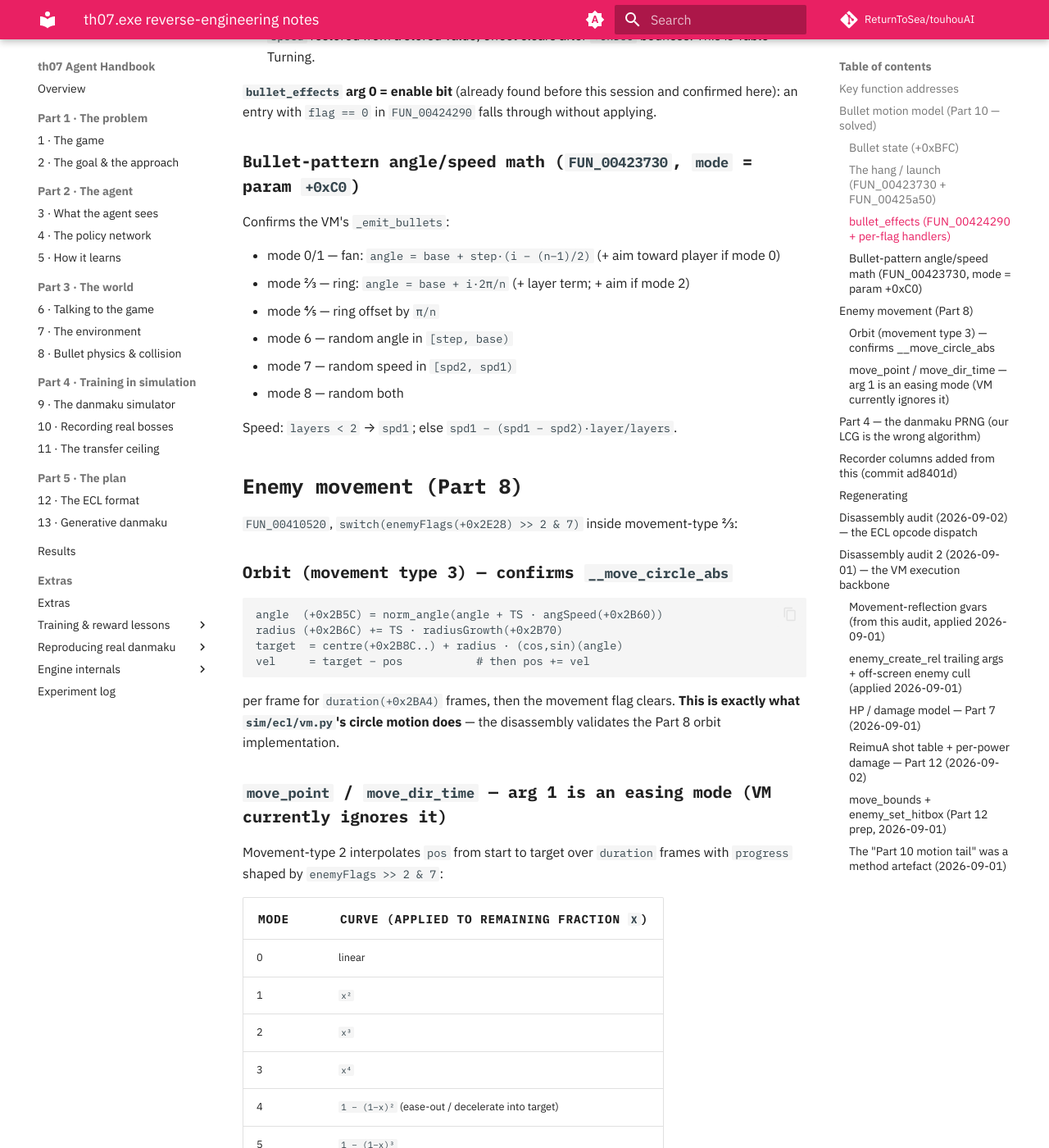
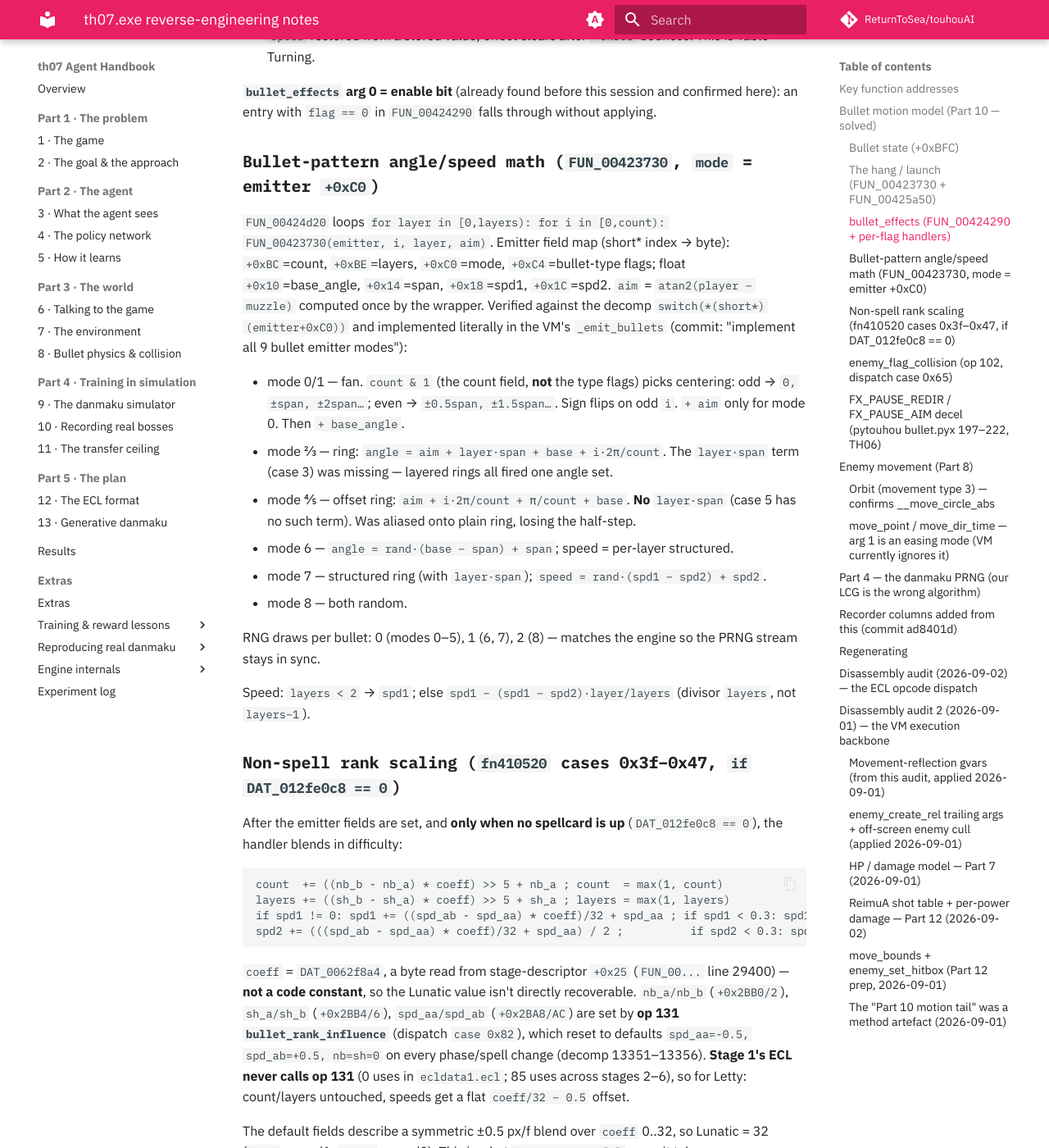
Before and after one commit to ReturnToSea/touhouAI, an MkDocs documentation site: the page built from docs/th07-re-notes.md, in a window 1280 px wide and 1400 px high, scrolled down 2944 px. Shown: the whole window at 82% size. Built offline with MkDocs 1.6.1 and Material for MkDocs 9.7.7, drawn with Linux system fonts in a browser that asks for light colours; comment, search, counter and statistics services are not loaded; some of the changed text lies outside the part shown.

Commit message:
docs: RE notes for the emitter modes, rank scaling, collision & FX decel fixes
Co-Authored-By: Claude Sonnet 5 <noreply@anthropic.com>
Claude-Session: https://claude.ai/code/session_01HvK66xWtekmqmw4fENNeN8

````diff
--- a/docs/th07-re-notes.md
+++ b/docs/th07-re-notes.md
@@ -106,18 +106,76 @@ Each frame, for each entry, the engine applies it **only if
 confirmed here): an entry with `flag == 0` in `FUN_00424290` falls through
 without applying.
 
-### Bullet-pattern angle/speed math (`FUN_00423730`, `mode` = param `+0xC0`)
+### Bullet-pattern angle/speed math (`FUN_00423730`, `mode` = emitter `+0xC0`)
 
-Confirms the VM's `_emit_bullets`:
+`FUN_00424d20` loops `for layer in [0,layers): for i in [0,count): FUN_00423730(emitter, i, layer, aim)`.
+Emitter field map (short* index → byte): `+0xBC`=count, `+0xBE`=layers, `+0xC0`=mode,
+`+0xC4`=bullet-type flags; float `+0x10`=base_angle, `+0x14`=span, `+0x18`=spd1, `+0x1C`=spd2.
+`aim` = `atan2(player − muzzle)` computed once by the wrapper. Verified against
+the decomp `switch(*(short*)(emitter+0xC0))` and implemented literally in the
+VM's `_emit_bullets` (commit: "implement all 9 bullet emitter modes"):
 
-- mode 0/1 — fan: `angle = base + step·(i − (n−1)/2)`  (+ aim toward player if mode 0)
-- mode 2/3 — ring: `angle = base + i·2π/n`  (+ layer term; + aim if mode 2)
-- mode 4/5 — ring offset by `π/n`
-- mode 6 — random angle in `[step, base)`
-- mode 7 — random speed in `[spd2, spd1)`
-- mode 8 — random both
+- mode 0/1 — fan. `count & 1` (the count field, **not** the type flags) picks
+  centering: odd → `0, ±span, ±2span…`; even → `±0.5span, ±1.5span…`. Sign flips
+  on odd `i`. `+ aim` only for mode 0. Then `+ base_angle`.
+- mode 2/3 — ring: `angle = aim + layer·span + base + i·2π/count`. The
+  `layer·span` term (case 3) was missing — layered rings all fired one angle set.
+- mode 4/5 — offset ring: `aim + i·2π/count + π/count + base`. **No** `layer·span`
+  (case 5 has no such term). Was aliased onto plain ring, losing the half-step.
+- mode 6 — `angle = rand·(base − span) + span`; speed = per-layer structured.
+- mode 7 — structured ring (with `layer·span`); `speed = rand·(spd1 − spd2) + spd2`.
+- mode 8 — both random.
 
-Speed: `layers < 2` → `spd1`; else `spd1 − (spd1 − spd2)·layer/layers`.
+RNG draws per bullet: 0 (modes 0–5), 1 (6, 7), 2 (8) — matches the engine so the
+PRNG stream stays in sync.
+
+Speed: `layers < 2` → `spd1`; else `spd1 − (spd1 − spd2)·layer/layers` (divisor
+`layers`, not `layers−1`).
+
+### Non-spell rank scaling (`fn410520` cases 0x3f–0x47, `if DAT_012fe0c8 == 0`)
+
+After the emitter fields are set, and **only when no spellcard is up**
+(`DAT_012fe0c8 == 0`), the handler blends in difficulty:
+
+```
+count  += ((nb_b - nb_a) * coeff) >> 5 + nb_a ; count  = max(1, count)
+layers += ((sh_b - sh_a) * coeff) >> 5 + sh_a ; layers = max(1, layers)
+if spd1 != 0: spd1 += ((spd_ab - spd_aa) * coeff)/32 + spd_aa ; if spd1 < 0.3: spd1 = 0.3
+spd2 += (((spd_ab - spd_aa) * coeff)/32 + spd_aa) / 2 ;          if spd2 < 0.3: spd2 = 0.3
+```
+
+`coeff` = `DAT_0062f8a4`, a byte read from stage-descriptor `+0x25`
+(`FUN_00...` line 29400) — **not a code constant**, so the Lunatic value isn't
+directly recoverable. `nb_a/nb_b` (`+0x2BB0/2`), `sh_a/sh_b` (`+0x2BB4/6`),
+`spd_aa/spd_ab` (`+0x2BA8/AC`) are set by **op 131 `bullet_rank_influence`**
+(dispatch `case 0x82`), which reset to defaults `spd_aa=-0.5, spd_ab=+0.5,
+nb=sh=0` on every phase/spell change (decomp 13351–13356). **Stage 1's ECL never
+calls op 131** (0 uses in `ecldata1.ecl`; 85 uses across stages 2–6), so for
+Letty: count/layers untouched, speeds get a flat `coeff/32 − 0.5` offset.
+
+The default fields describe a symmetric ±0.5 px/f blend over `coeff` 0..32, so
+Lunatic = 32 (`+0.5` on spd1, `+0.25` on spd2). This is what `VM.RANK_COEFF[3]`
+uses; it takes `danmaku_check`'s NS2 window from +13 % to −3 % and the overall
+on-screen ratio from 1.07 to 1.03. `VM.spell_active` (any enemy has a spellcard)
+gates it so Table-Turning / Lingering Cold orbs are exempt.
+
+### `enemy_flag_collision` (op 102, dispatch `case 0x65`)
+
+Sets flag byte `+0x2E29` bit 1 to `arg0 & 1`. The player-collision test
+(decomp 13747) needs bit 0 (enemy live) **and** bit 1 **and** a non-degenerate
+hitbox. Default is set. Letty's LC emitter orb (Sub43) clears it → harmless;
+NS2/TT orbs (Sub41/57) leave it → lethal. VM: `Enemy.collidable`, used by the
+`danmaku_ecl` lethal-orb filter in place of the old `hitbox[0] > 0.5` heuristic.
+
+### `FX_PAUSE_REDIR` / `FX_PAUSE_AIM` decel (pytouhou `bullet.pyx` 197–222, TH06)
+
+The speed interpolator is armed as `cur → 0` over `[t0, t0 + interval − 1]`, so
+the per-frame factor is `1 − ctr/(interval − 1)` and speed reaches exactly 0 on
+the last decel frame — not `/interval`. Applied to `bullet_sim.simulate`,
+`simulate_batch`, and `aim_pool`. (TH07's off-screen handling for these flags is
+a 128-frame grace counter — `FUN_00425a50`, `+0xBFE` up to 0x80 — **not**
+pytouhou's full `flags &= ~448` exemption; the baked `cull_frame` already models
+the 128f grace.)
 
 ## Enemy movement (Part 8)
 
````
